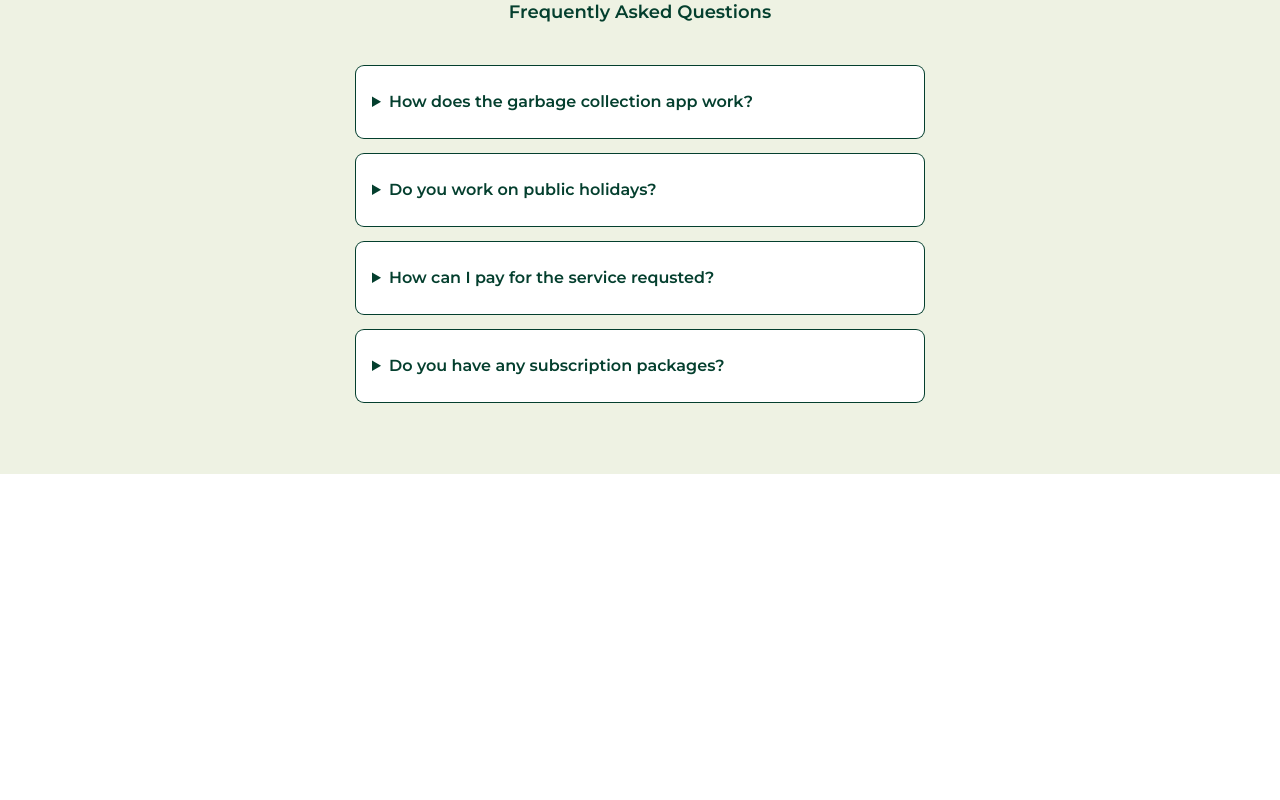
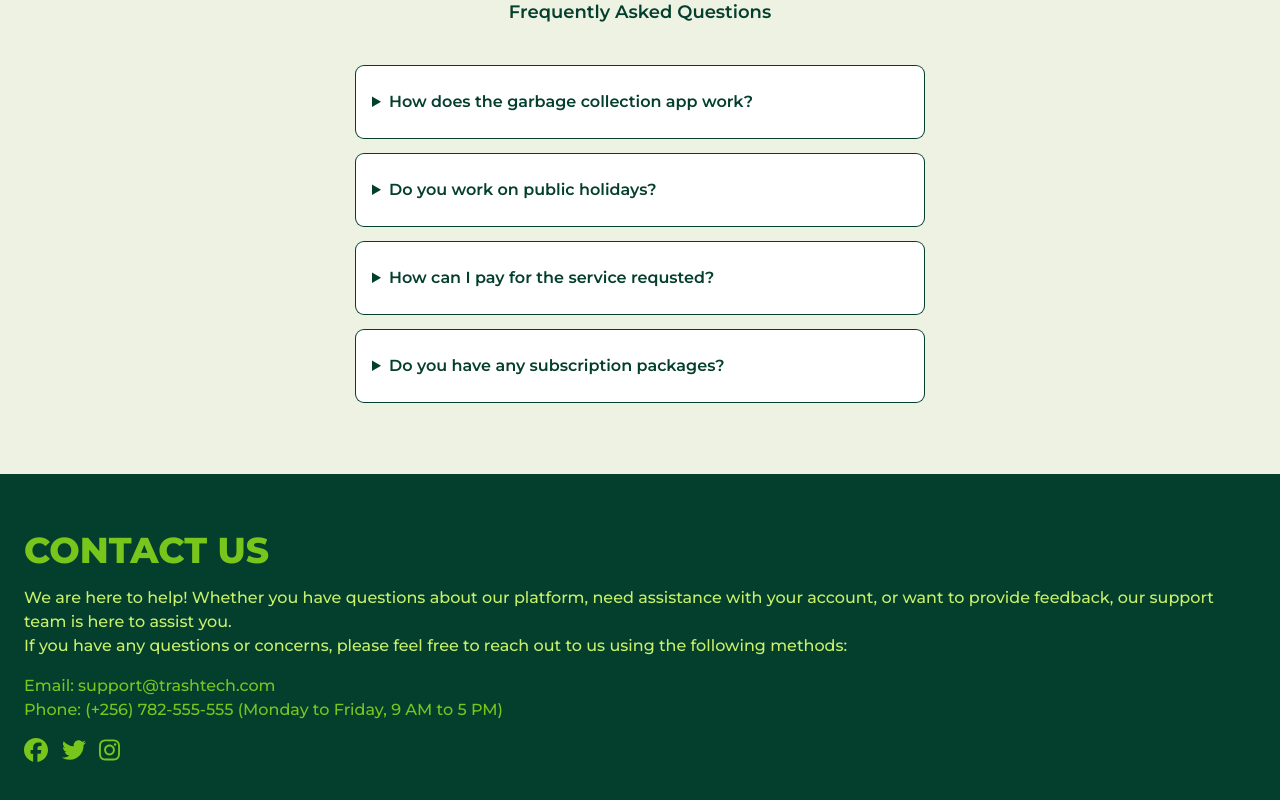
Before and after one commit to dintonharold87/TrashTech, a React (Create React App) app in the folder frontend/: page / in a window 1280 px wide. Shown: the part 1263-2063 px from the top of the page. Before the commit the page ends 1737 px from the top, so only its background shows below. Built offline with nearby package versions, Linux system fonts and the light colour scheme.

Commit message:
Added the contact section

```diff
--- a/frontend/src/App.js
+++ b/frontend/src/App.js
@@ -3,12 +3,18 @@ import './App.css';
 import Navbar from './components/Navbar';
 import Home from "./pages/Home";
 import { Routes, Route} from "react-router-dom";
+import About from "./components/About";
+import Faqs from "./components/Faqs";
+import Contact from "./components/Contact";
 function App() {
   return (
     <>
       <Navbar />
       <Routes>
         <Route path="/" element={<Home />} />
+        <Route path="/about" element={<About />} />
+        <Route path="/faqs" element={<Faqs />} />
+        <Route path="/contact" element={<Contact />} />
       </Routes>
     </>
   );
--- /dev/null
+++ b/frontend/src/components/Contact.jsx
@@ -0,0 +1,48 @@
+import React from 'react'
+import { FontAwesomeIcon } from "@fortawesome/react-fontawesome";
+import {
+  faFacebook,
+  faTwitter,
+  faInstagram,
+} from "@fortawesome/free-brands-svg-icons";
+
+
+const Contact = () => {
+  return (
+    <section id="contact" className="bg-greenDark">
+      <div className="flex container flex-col mx-auto pt-14 pb-24 space-y-2 md:space-y-4 px-6">
+        <h2 className="font-sans font-extrabold text-3xl md:text-4xl leading-7 text-greenLight uppercase">
+          Contact Us
+        </h2>
+        <p className="text-sm md:text-base leading-7 text-greenPale text-sans font-medium">
+          We are here to help! Whether you have questions about our platform,
+          need assistance with your account, or want to provide feedback, our
+          support team is here to assist you.
+          <br />
+          If you have any questions or concerns, please feel free to reach out
+          to us using the following methods:
+          <br />
+        </p>
+        <p className="text-sm md:text-base leading-7 text-greenLight font-medium">
+          <span className="text-greenLight">Email:</span> support@trashtech.com
+          <br />
+          <span className="text-greenLight">Phone:</span> (+256) 782-555-555
+          (Monday to Friday, 9 AM to 5 PM)
+        </p>
+        <div className="flex justify-between w-24">
+          <FontAwesomeIcon
+            icon={faFacebook}
+            className="text-greenLight fa-xl "
+          />
+          <FontAwesomeIcon icon={faTwitter} className="text-greenLight fa-xl" />
+          <FontAwesomeIcon
+            icon={faInstagram}
+            className="text-greenLight fa-xl"
+          />
+        </div>
+      </div>
+    </section>
+  );
+}
+
+export default Contact
--- a/frontend/src/pages/Home.jsx
+++ b/frontend/src/pages/Home.jsx
@@ -2,12 +2,14 @@ import React from "react";
 import HeroSection from "../components/HeroSection";
 import About from "../components/About";
 import Faqs from "../components/Faqs"
+import Contact from "../components/Contact";
 const Home = () => {
   return (
     <>
       <HeroSection />
       <About />
       <Faqs />
+      <Contact/>
     </>
   );
 };
```
